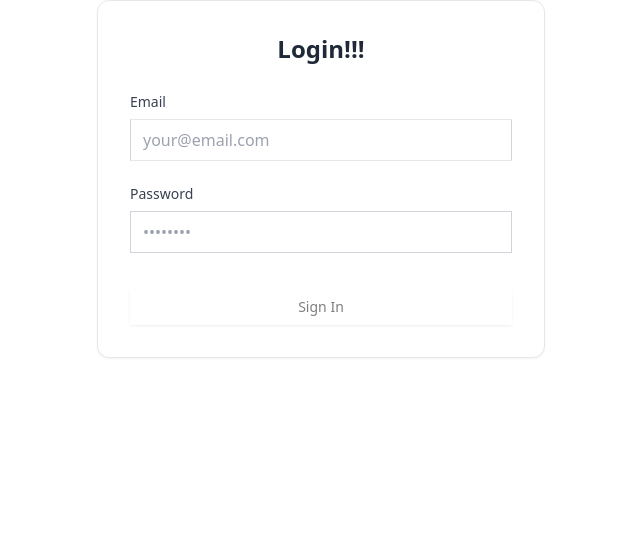
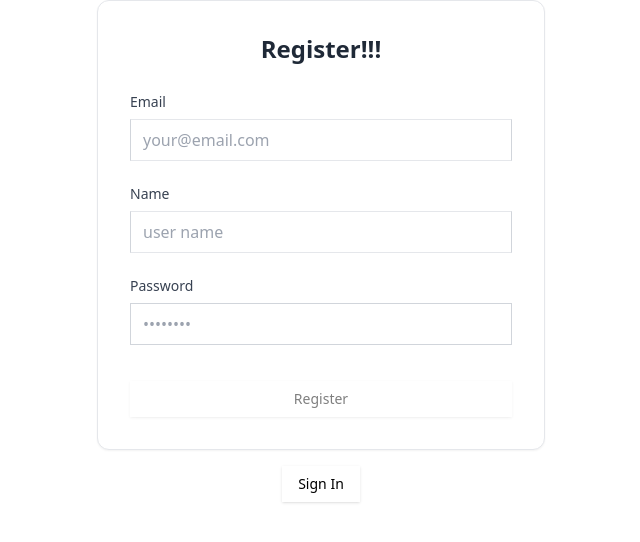
Before and after one commit to superhorin/TaskEnce, a React app in the folder frontend/: page /register in a window 1280 px wide. Before the commit this address led to /login. Shown: the top 542 px of the page, without its empty margins (319-959 px from the left). Built offline with nearby package versions, Linux system fonts and the light colour scheme; no server answers; the HTML template or start-up script is replaced by a standard one.

Commit message:
feat: add user register form #20

```diff
--- a/frontend/src/app/App.tsx
+++ b/frontend/src/app/App.tsx
@@ -4,6 +4,7 @@ import { ProtectedRoute } from '@/features/auth/ProtectedRoute';
 import { LoginPage } from '@/pages/LoginPage';
 import { MainLayout } from '@/layouts/MainLayout';
 import { PublicRoute } from '@/features/auth/PublicRoute';
+import { RegisterPage } from '@/pages/RegisterPage';
 
 function App() {
   return (
@@ -21,6 +22,8 @@ function App() {
           </Route>
         </Route>
 
+        <Route path="/register" element={<RegisterPage />} />
+
         <Route path="*" element={<Navigate replace to="/tasks" />} />
       </Routes>
     </BrowserRouter>
--- a/frontend/src/features/auth/authSlice.ts
+++ b/frontend/src/features/auth/authSlice.ts
@@ -1,6 +1,5 @@
 import { createAsyncThunk, createSlice } from "@reduxjs/toolkit";
 import type { AuthState } from "./auth";
-import { API_URL } from "@/config/env";
 import api from '@/lib/api';
 
 const	initialState: AuthState = {
@@ -24,6 +23,21 @@ export const loginUser = createAsyncThunk(
 		}
 	}
 );
+
+export const registerUser = createAsyncThunk(
+	'auth/registerUser',
+	async(credentials: {email: string, password: string, name: string}, { rejectWithValue }) => {
+		try {
+			const res = await api.post('/auth/register', credentials);
+
+			localStorage.setItem('token', res.data.accessToken);
+
+			return res.data;
+		} catch (error: any) {
+			return rejectWithValue(error.response?.data?.message || 'failed at register');
+		}
+	}
+)
 
 export const authSlice = createSlice({
 	name: 'auth',
@@ -49,6 +63,19 @@ export const authSlice = createSlice({
 			.addCase(loginUser.rejected, (state, action) => {
 				state.loading = false;
 				state.error = action.payload as string;
+			})
+			.addCase(registerUser.pending, (state) => {
+				state.loading = true;
+				state.error = null;
+			})
+			.addCase(registerUser.fulfilled, (state, action) => {
+				state.loading = false;
+				state.user = action.payload.user;
+				state.token = action.payload.accessToken;
+			})
+			.addCase(registerUser.rejected, (state, action) => {
+				state.loading = false;
+				state.error = action.payload as string;
 			});
 	},
 });
--- a/frontend/src/features/auth/components/RegisterForm.tsx
+++ b/frontend/src/features/auth/components/RegisterForm.tsx
@@ -0,0 +1,101 @@
+import { useAppDispatch, useAppSelector } from "@/app/hooks";
+import { Button } from "@/components/ui/button";
+import React, { useState } from "react";
+import { registerUser } from "../authSlice";
+import { useNavigate } from "react-router-dom";
+
+export const RegisterForm = () => {
+	const dispatch = useAppDispatch();
+	const { loading, error } = useAppSelector(state => state.auth);
+	const navigate = useNavigate();
+
+	const [email, setEmail] = useState('');
+	const [password, setPassword] = useState('');
+	const [name, setName] = useState('');
+
+	const handleSubmit = async(e: React.SubmitEvent) => {
+		e.preventDefault();
+
+		if (!email.trim() || !password.trim() || !name.trim()) return ;
+
+		try {
+			await dispatch(registerUser({ email, password, name })).unwrap();
+
+			console.log("Register");
+			navigate('/tasks');
+		} catch (err) {
+			console.error("register failed", err);
+		}
+	};
+
+	return (
+		<div className="w-full max-w-md mx-auto p-8 bg-white rounded-xl shadow-sm border border-gray-200">
+			<h3 className="text-2xl font-bold text-gray-800 mb-6 text-center">Register!!!</h3>
+			{error && (
+				<div className="mb-4 p-3 bg-red-50 border border-red-200 text-red-600 text-sm rounded-md">
+					{error}
+				</div>
+			)}
+
+			<form onSubmit={handleSubmit} className="space-y-5">
+				<div className="space-y-1.5">
+					<label htmlFor="email" className="text-sm font-medium text-gray-700">
+						Email
+					</label>
+					<input
+						id="email"
+						type="email"
+						value={email}
+						onChange={(e) => setEmail(e.target.value)}
+						placeholder="your@email.com"
+						disabled={loading}
+						className="w-full px-3 py-2 border border-x-gray-300 rounded-md focus:outline-none focus:ring-2 focus:ring-slate-800 disabled:bg-gray-100 transition-colors"
+						required
+					/>
+				</div>
+
+				<div className="space-y-1.5">
+					<label htmlFor="name" className="text-sm font-medium text-gray-700">
+						Name
+					</label>
+					<input
+						id="name"
+						type="text"
+						value={name}
+						onChange={(e) => setName(e.target.value)}
+						placeholder="user name"
+						disabled={loading}
+						className="w-full px-3 py-2 border border-x-gray-300 rounded-md focus:outline-none focus:ring-2 focus:ring-slate-800 disabled:bg-gray-100 transition-colors"
+						required
+					/>
+				</div>
+
+				<div className="space-y-1.5">
+					<label htmlFor="password" className="text-sm font-medium text-gray-700">
+						Password
+					</label>
+					<input
+						id="password"
+						type="password"
+						value={password}
+						onChange={(e) => setPassword(e.target.value)}
+						placeholder="••••••••"
+						disabled={loading}
+						className="w-full px-3 py-2 border border-gray-300 rounded-md focus:outline-none focus:ring-2 focus:ring-slate-800 disabled:bg-gray-100 transition-colors"
+						required
+					/>
+				</div>
+
+				<div className="pt-4">
+					<Button
+						type="submit"
+						disabled={loading || !email || !password || !name}
+						className="w-full py-2.5"
+					>
+						{loading ? `Authenticating...` : 'Register'}
+					</Button>
+				</div>
+			</form>
+		</div>
+	)
+}
--- a/frontend/src/pages/LoginPage.tsx
+++ b/frontend/src/pages/LoginPage.tsx
@@ -1,8 +1,24 @@
+import { Button } from "@/components/ui/button";
 import { LoginForm } from "@/features/auth/components/LoginForm";
+import { useNavigate } from "react-router-dom";
 
 export const LoginPage = () => {
 
+	const navigate = useNavigate()
+
 	return (
-		<LoginForm />
+		<div>
+			<LoginForm />
+			<div className="flex justify-center pt-4 flex-col items-center">
+				<span className="text-xs text-blue-400">for newcomer</span>
+				<Button
+					type="button"
+					onClick={() => navigate('/register')}
+					className=" py-2.5"
+				>
+					Register User
+				</Button>
+			</div>
+		</div>
 	)
 }
--- /dev/null
+++ b/frontend/src/pages/RegisterPage.tsx
@@ -0,0 +1,34 @@
+import { RegisterForm } from "@/features/auth/components/RegisterForm"
+import { Button } from "@/components/ui/button"
+import { useNavigate } from "react-router-dom"
+import { useAppSelector } from "@/app/hooks";
+
+export const RegisterPage = () => {
+
+	const navigate = useNavigate();
+
+	const isLoggedIn = useAppSelector(state => !!state.auth.token);
+
+	return (
+		<div>
+			<RegisterForm />
+			<div className="flex justify-center pt-4 flex-col items-center">
+				{isLoggedIn ?
+					<Button
+					type="button"
+					onClick={() => navigate('/tasks')}
+					className=" py-2.5"
+					>
+						Back
+					</Button> :
+					<Button
+					type="button"
+					onClick={() => navigate('/login')}
+					className=" py-2.5"
+					>
+						Sign In
+					</Button>}
+			</div>
+		</div>
+	)
+}
```
Also changed, not shown: 1 other file (tests, documents, lock files or other folders).
